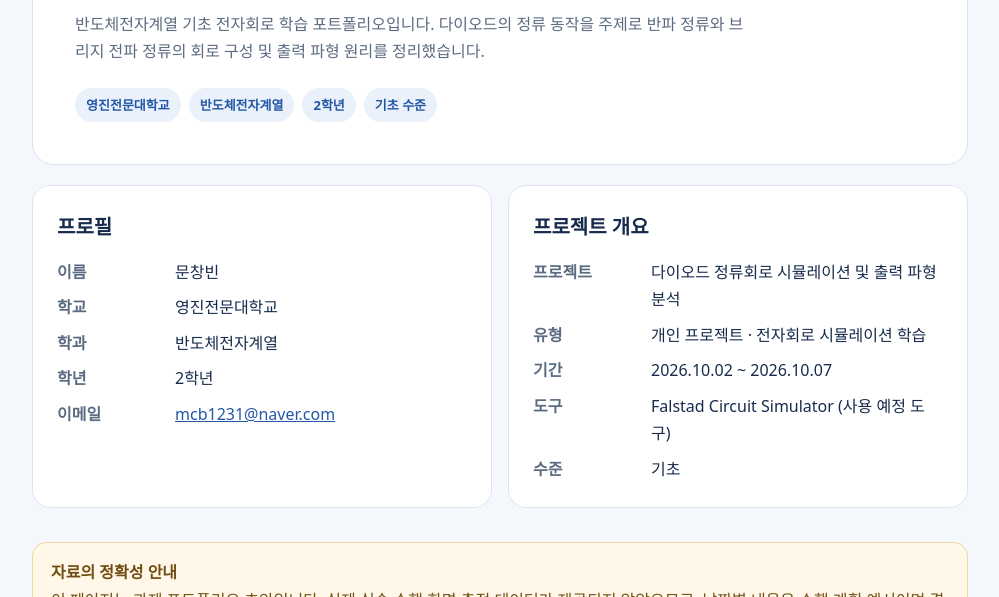
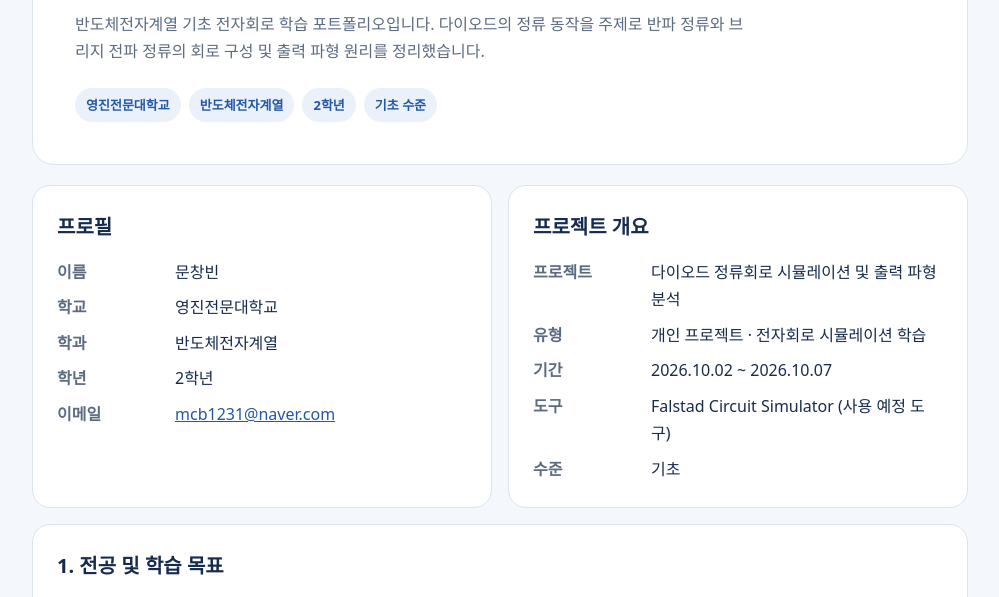
Before and after one commit to moon12311126-arch/changbin-portfolio, a plain HTML site: page index.html in a window 1280 px wide. Shown: the part 172-769 px from the top of the page, without its empty margins (140-1139 px from the left). Drawn offline with Linux system fonts and the light colour scheme.

Commit message:
Remove draft accuracy notice from portfolio

```diff
--- a/index.html
+++ b/index.html
@@ -20,7 +20,7 @@ a{color:var(--blue)}footer{text-align:center;color:var(--muted);font-size:13px;p
 <header class="hero"><div class="kicker">PORTFOLIO · ELECTRONICS BASICS</div><h1>문창빈</h1><p class="lead">반도체전자계열 기초 전자회로 학습 포트폴리오입니다. 다이오드의 정류 동작을 주제로 반파 정류와 브리지 전파 정류의 회로 구성 및 출력 파형 원리를 정리했습니다.</p><div class="tags"><span class="tag">영진전문대학교</span><span class="tag">반도체전자계열</span><span class="tag">2학년</span><span class="tag">기초 수준</span></div></header>
 <section class="grid"><article class="card"><h2>프로필</h2><dl class="profile"><dt>이름</dt><dd>문창빈</dd><dt>학교</dt><dd>영진전문대학교</dd><dt>학과</dt><dd>반도체전자계열</dd><dt>학년</dt><dd>2학년</dd><dt>이메일</dt><dd><a href="mailto:mcb1231@naver.com">mcb1231@naver.com</a></dd></dl></article>
 <article class="card"><h2>프로젝트 개요</h2><dl class="profile"><dt>프로젝트</dt><dd>다이오드 정류회로 시뮬레이션 및 출력 파형 분석</dd><dt>유형</dt><dd>개인 프로젝트 · 전자회로 시뮬레이션 학습</dd><dt>기간</dt><dd>2026.10.02 ~ 2026.10.07</dd><dt>도구</dt><dd>Falstad Circuit Simulator (사용 예정 도구)</dd><dt>수준</dt><dd>기초</dd></dl></article></section>
-<div class="notice"><strong>자료의 정확성 안내</strong><br>이 페이지는 과제 포트폴리오 초안입니다. 실제 실습 수행 화면·측정 데이터가 제공되지 않았으므로, 날짜별 내용은 수행 계획 예시이며 결과는 회로 이론에 따른 예상 설명입니다. 실제로 수행하지 않은 작업이나 측정값을 수행 사실처럼 표시하지 않았습니다. 제출 전 실제 진행 여부와 캡처·측정값을 확인해 보완해야 합니다.</div>
+
 <section class="card"><h2>1. 전공 및 학습 목표</h2><p>반도체전자계열에서 전자부품과 전자회로의 기초 동작 원리를 익히는 것을 목표로 합니다. 본 프로젝트에서는 다이오드의 순방향·역방향 특성을 바탕으로 교류 입력이 정류회로를 통과할 때 출력 파형이 어떻게 달라지는지 이해합니다.</p><h3>세부 목표</h3><ul><li>다이오드의 애노드와 캐소드 및 순·역방향 바이어스 개념 이해</li><li>다이오드 1개를 이용한 반파 정류회로의 동작 설명</li><li>다이오드 4개를 이용한 브리지 전파 정류회로의 도통 경로 설명</li><li>두 회로의 출력 파형과 맥동 주기 비교</li></ul></section>
 <section class="card"><h2>2. 회로 구성 개념</h2><h3>반파 정류회로</h3><p>다이오드가 순방향 바이어스되는 반주기에는 부하에 전류가 흐르고, 역방향 바이어스되는 반주기에는 전류가 거의 흐르지 않습니다. 따라서 입력 교류의 한쪽 반주기만 출력에 나타납니다.</p>
 <svg class="diagram" viewBox="0 0 720 190" role="img" aria-label="반파 정류회로 개념도"><g fill="none" stroke="#2457a6" stroke-width="3"><path d="M80 95 H210 M270 95 H420 M420 95 V150 H80 V95"/><circle cx="80" cy="95" r="28"/><path d="M80 77 V113 M66 95 H94"/><path d="M210 95 l24 -18 v36 z M242 77 V113"/><path d="M420 70 V120 M402 70 H438 M402 120 H438"/></g><g fill="#172b4d" font-size="17" font-family="sans-serif"><text x="42" y=" forty" opacity="0">AC</text><text x="49" y="48">AC</text><text x="195" y="55">Diode</text><text x="390" y="48">Load</text><text x="55" y="178">교류 입력</text><text x="375" y="178">부하 출력</text></g></svg>
```
